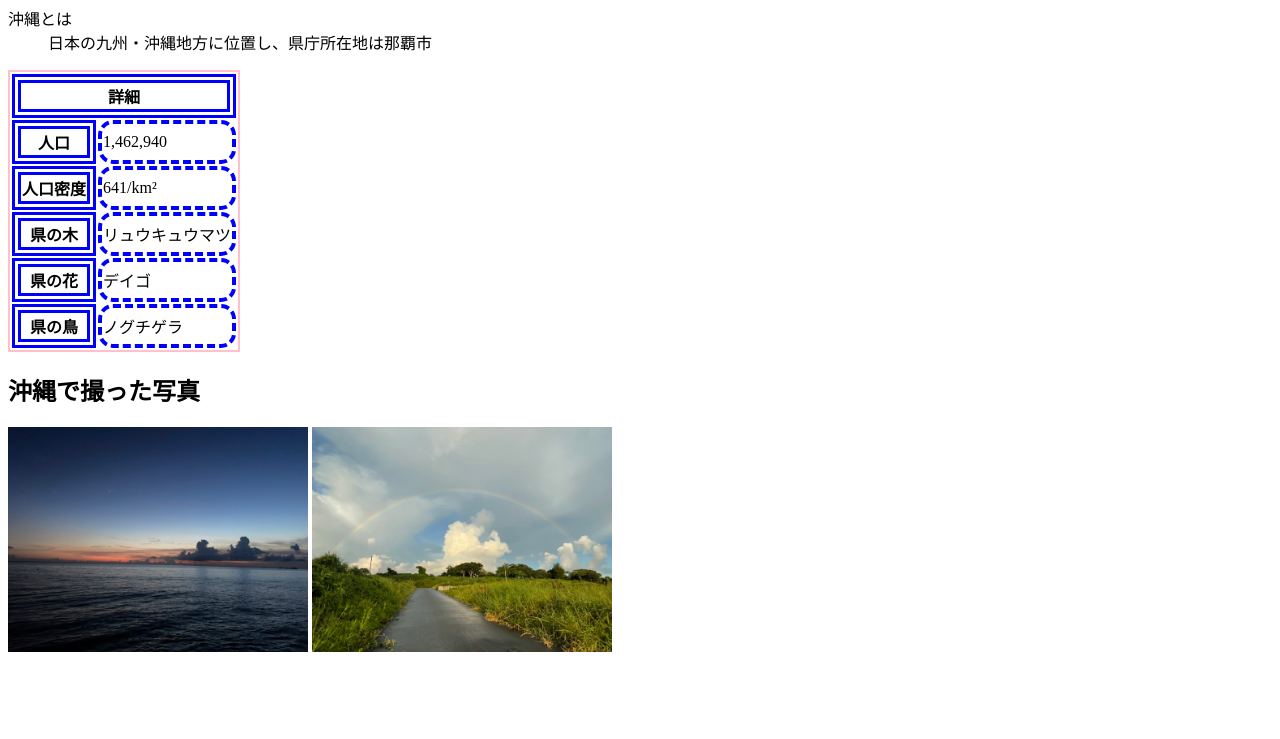
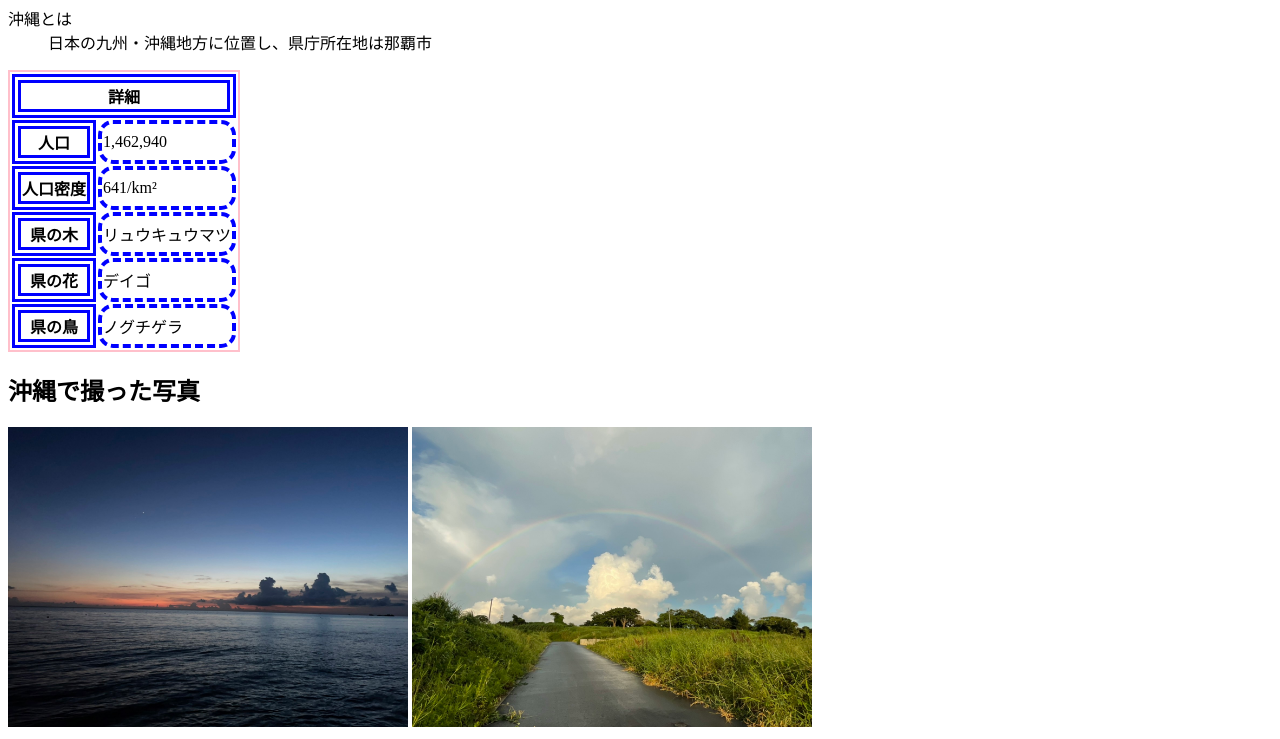
Before and after one commit to yamakou9/yamakou9.github.io, a plain HTML site: page main/okinawa/index.html in a window 1280 px wide. Shown: the part 91-830 px from the top of the page. Before the commit the page ends 800 px from the top, so only its background shows below. Drawn offline with Linux system fonts and the light colour scheme.

Commit message:
Update index.html

```diff
--- a/main/okinawa/index.html
+++ b/main/okinawa/index.html
@@ -55,8 +55,8 @@
 
     <div>
         <h2>沖縄で撮った写真</h2>
-        <img src="../okinawa/media/see.jpg" alt="海の写真" width="300">
-        <img src="../okinawa/media/rainbow.jpg" alt="虹の写真" width="300">
+        <img src="../okinawa/media/see.jpg" alt="海の写真" width="400">
+        <img src="../okinawa/media/rainbow.jpg" alt="虹の写真" width="400">
 
     </div>
 
```
